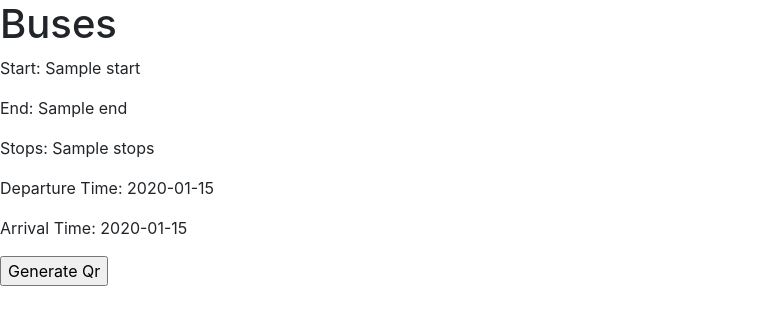
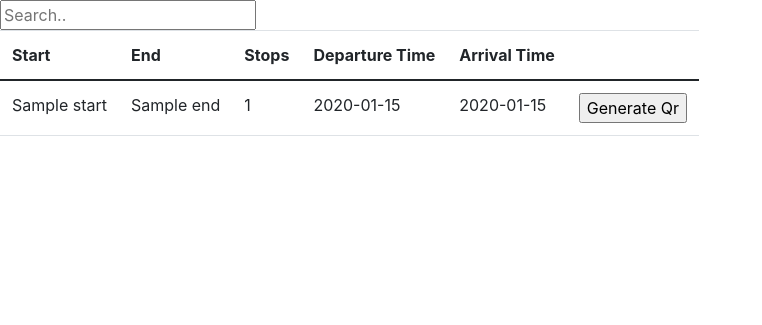
Before and after one commit to SergejsZ/IoT_UDP_CA, a Flask app: page /buses in a window 1280 px wide. Shown: the part 56-381 px from the top of the page, without its empty margins (0-762 px from the left). Run offline with Flask 2, Linux system fonts and the light colour scheme; a database or web service that is not in the repository returns one stand-in record (values such as "Sample title"); some libraries are stand-ins or nearby versions.

Commit message:
Started Table to Display Buses.

```diff
--- a/requirements.txt
+++ b/requirements.txt
@@ -3,7 +3,7 @@
 click==8.1.3
 colorama==0.4.5
 dnspython==2.2.1
-Flask==2.1.3
+Flask==2.2.2
 importlib-metadata==4.12.0
 itsdangerous==2.1.2
 Jinja2==3.1.2
--- a/templates/buses.html
+++ b/templates/buses.html
@@ -2,17 +2,35 @@
 {% block title %}Register System{% endblock %}
 
 {% block content %}
-<h1>Buses</h1>
-{% for bus in buses %}
-    <div>
-        <p>Start: {{ bus['start'][0] }}</p>
-        <p>End: {{ bus['end'][0] }}</p>
-        <p>Stops: {{ bus['stops'] }}</p>
-        <p>Departure Time: {{ bus['times'][0] }}</p>
-        <p>Arrival Time: {{ bus['times'][1] }}</p>
-        <input type="button" value="Generate Qr" id="mybutton" onClick="qrCode">
-    </div>
+<link rel="stylesheet" href="https://cdn.jsdelivr.net/npm/bootstrap@4.0.0/dist/css/bootstrap.min.css" integrity="sha384-Gn5384xqQ1aoWXA+058RXPxPg6fy4IWvTNh0E263XmFcJlSAwiGgFAW/dAiS6JXm" crossorigin="anonymous">
+<script src="https://code.jquery.com/jquery-3.2.1.slim.min.js" integrity="sha384-KJ3o2DKtIkvYIK3UENzmM7KCkRr/rE9/Qpg6aAZGJwFDMVNA/GpGFF93hXpG5KkN" crossorigin="anonymous"></script>
+<script src="https://cdn.jsdelivr.net/npm/popper.js@1.12.9/dist/umd/popper.min.js" integrity="sha384-ApNbgh9B+Y1QKtv3Rn7W3mgPxhU9K/ScQsAP7hUibX39j7fakFPskvXusvfa0b4Q" crossorigin="anonymous"></script>
+<script src="https://cdn.jsdelivr.net/npm/bootstrap@4.0.0/dist/js/bootstrap.min.js" integrity="sha384-JZR6Spejh4U02d8jOt6vLEHfe/JQGiRRSQQxSfFWpi1MquVdAyjUar5+76PVCmYl" crossorigin="anonymous"></script>
+<input type="text" placeholder="Search..">
+<table class="table table-hover table-responsive">
+    <thead>
+    <tr>
+        <th scope="col">Start</th>
+        <th scope="col">End</th>
+        <th scope="col">Stops</th>
+        <th scope="col">Departure Time</th>
+        <th scope="col">Arrival Time</th>
+        <th scope="col"></th>
+    </tr>
+  </thead>
+    <tbody>
+    {% for bus in buses %}
+    <tr>
+        <td>{{ bus['start'][0] }}</td>
+        <td>{{ bus['end'][0] }}</td>
+        <td>{{ bus['stops'][1][0]}}</td>
+        <td>{{ bus['times'][0] }}</td>
+        <td>{{ bus['times'][1] }}</td>
+        <td><input type="button" value="Generate Qr" id="mybutton" onClick="qrCode"></td>
+    </tr>
+    {% endfor %}
+    </tbody>
+</table>
     <br>
-{% endfor %}
 
 {% endblock %}
--- a/templates/index.html
+++ b/templates/index.html
@@ -30,7 +30,6 @@
     <h1 class="h3 mb-3 fw-normal">Please sign in</h1>
 
     <div class="form-floating">
-
         <input type="email" name="email" class="form-control" id="floatingInput" placeholder="name@example.com">
         <label for="floatingInput">Email address</label>
     </div>
```
Also changed, not shown: static/css/buses.css (added).
